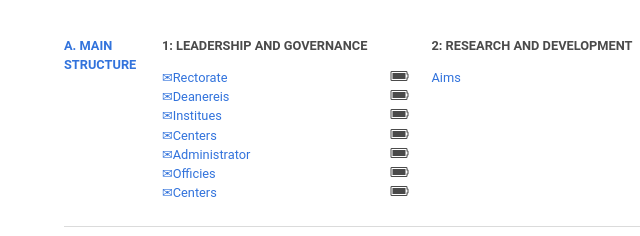
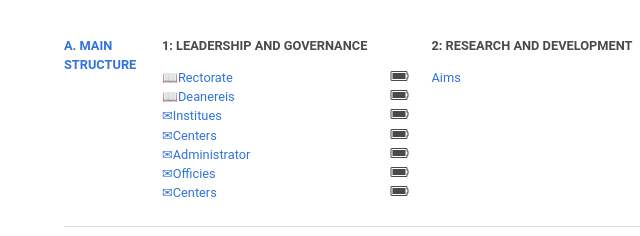
Before and after one commit to raktas06/UNYT, a plain HTML site: page yapitaslari.html in a window 1280 px wide. Shown: the part 446-682 px from the top of the page, 0-640 px from the left. Drawn offline with nearby package versions, Linux system fonts and the light colour scheme; some packages are replaced by stand-ins of ours; a script that the page names is missing.

Commit message:
Update yapitaslari.html

```diff
--- a/yapitaslari.html
+++ b/yapitaslari.html
@@ -90,8 +90,8 @@
           <div class="column">
             <p><b>1: LEADERSHIP AND GOVERNANCE</b></p>
 
-            <a onclick="location.href='file:///Users/raktas/Dropbox/UNYT_Office_work/UNYT_Sys_Archive/Pdf/unyt statute.pdf';">✉</a><a onclick="location.href='/Users/raktas/Dropbox/UNYT_Office_work/UNYT_Sys_Archive/Pdf/unyt statute.pdf#page=16'">Rectorate</a><a></a><span class="icon is-small is-pulled-right"><i class="fa fa-battery-full"></i></span><br>
-             <a onclick="location.href='file:///Users/raktas/Dropbox/UNYT_Office_work/UNYT_Sys_Archive/Pdf/unyt statute.pdf #page=1 ';">✉</a><a onclick="location.href='/Users/raktas/Dropbox/UNYT_Office_work/UNYT_Sys_Archive/Pdf/unyt statute.pdf#page=14'">Deanereis</a><a></a><span class="icon is-small is-pulled-right"><i class="fa fa-battery-full"></i></span><br>
+            <a onclick="location.href='file:///Users/raktas/Dropbox/UNYT_Office_work/UNYT_Sys_Archive/Pdf/unyt statute.pdf';">📖</a><a onclick="location.href='/Users/raktas/Dropbox/UNYT_Office_work/UNYT_Sys_Archive/Pdf/unyt statute.pdf#page=16'">Rectorate</a><a></a><span class="icon is-small is-pulled-right"><i class="fa fa-battery-full"></i></span><br>
+             <a onclick="location.href='file:///Users/raktas/Dropbox/UNYT_Office_work/UNYT_Sys_Archive/Pdf/unyt statute.pdf #page=1 ';">📖</a><a onclick="location.href='/Users/raktas/Dropbox/UNYT_Office_work/UNYT_Sys_Archive/Pdf/unyt statute.pdf#page=14'">Deanereis</a><a></a><span class="icon is-small is-pulled-right"><i class="fa fa-battery-full"></i></span><br>
             <a onclick="location.href='file:///Users/raktas/Dropbox/UNYT_Office_work/UNYT_Sys_Archive/Pdf/unyt statute.pdf#page=5 ';">✉</a><a /a><a onclick="location.href='/Users/raktas/Dropbox/UNYT_Office_work/UNYT_Sys_Archive/Pdf/unyt statute.pdf#page=19'">Institues <a></a><span class="icon is-small is-pulled-right"><i class="fa fa-battery-full"></i></span><br>
             <a onclick="location.href='/Users/raktas/Dropbox/UNYT_Office_work/UNYT_Sys_Archive/Pdf/Higher Education Law EN.pdf#page=1 ';">✉</a><a /a><a onclick="location.href='/Users/raktas/Dropbox/UNYT_Office_work/UNYT_Sys_Archive/Pdf/unyt statute.pdf#page=20'">Centers</a><span class="icon is-small is-pulled-right"><i class="fa fa-battery-full"></i></span><br>
             <a onclick="location.href='/Users/raktas/Dropbox/UNYT_Office_work/UNYT_Sys_Archive/Pdf/Higher Education Law EN.pdf#page=1 ';">✉</a><a h/a><a onclick="location.href='/Users/raktas/Dropbox/UNYT_Office_work/UNYT_Sys_Archive/Pdf/unyt statute.pdf#page=25'">Administrator</a><span class="icon is-small is-pulled-right"><i class="fa fa-battery-full"></i></span><br>
```
